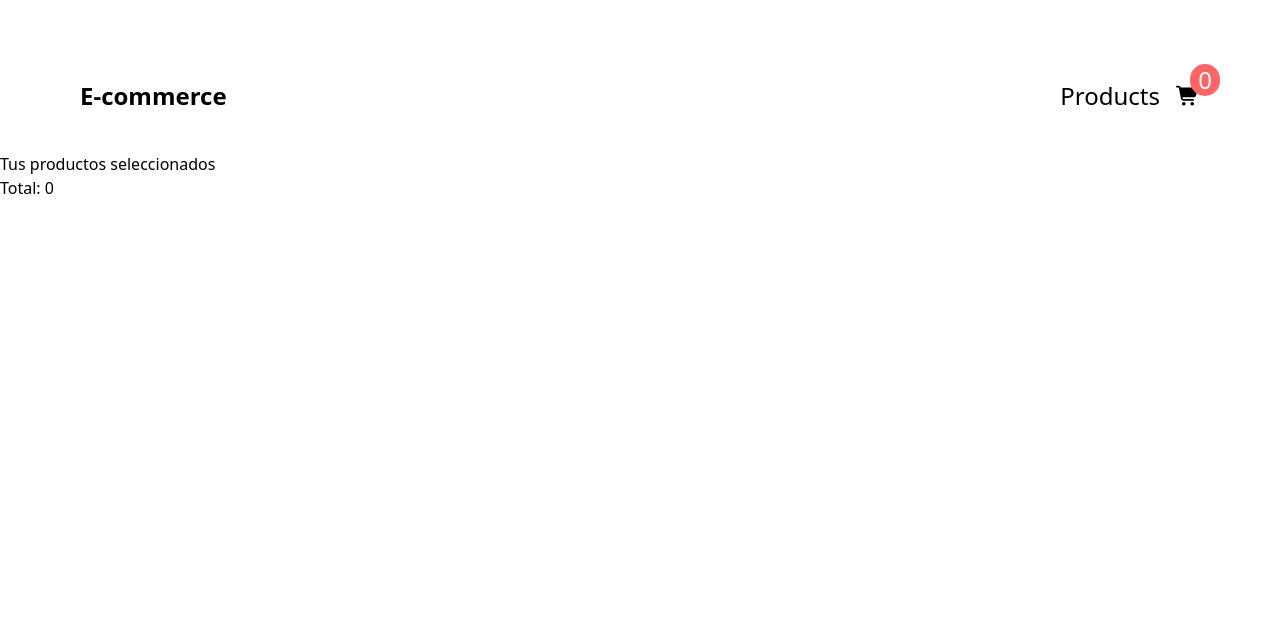
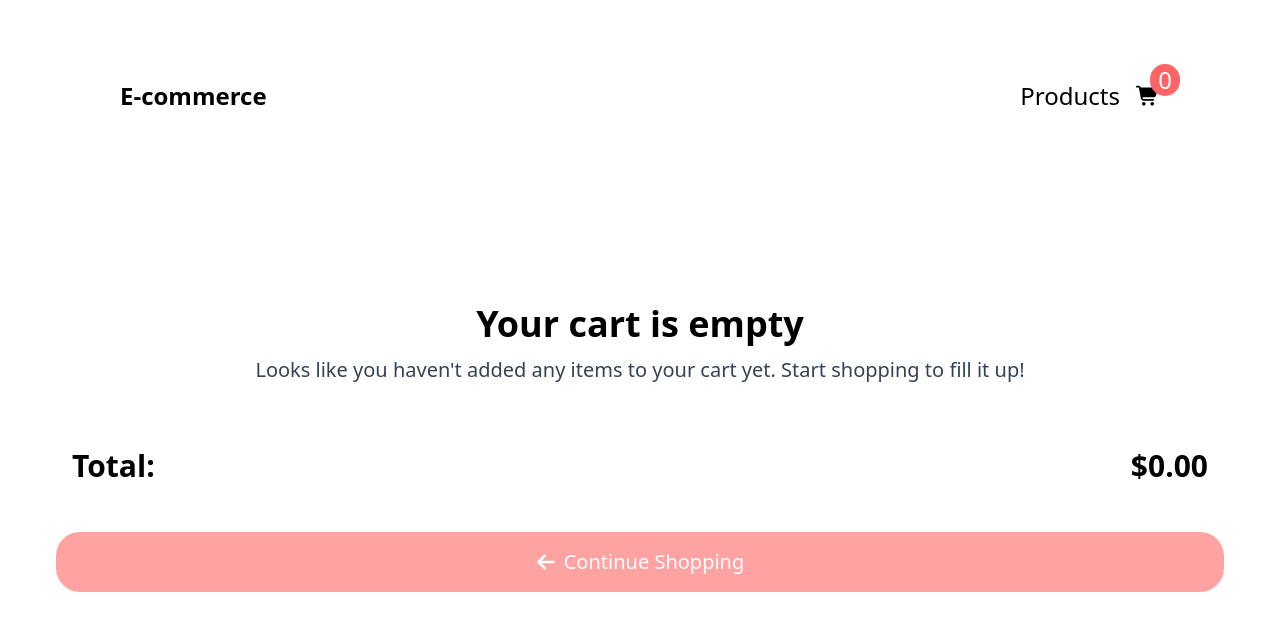
Before and after one commit to TonyDev21/my-app-intro, a React (Vite) app: page /cart in a window 1280 px wide. Shown: the top 630 px of the page. Built offline with nearby package versions, Linux system fonts and the light colour scheme.

Commit message:
style componente cartpage and productdetail

```diff
--- a/src/components/moleculs/Navbar.tsx
+++ b/src/components/moleculs/Navbar.tsx
@@ -14,7 +14,7 @@ const Navbar = () => {
           <Link to="/" className="font-bold">E-commerce</Link>
         </div>
         <ul className="flex gap-4">
-            <li>Products</li>
+            <Link to="/">Products</Link>
             <Link to='/cart' className="flex items-center justify-center relative">
                 <CartItem/>
                 <span className="bg-red-400 text-white rounded-full px-2 absolute -top-4 -right-5">
--- a/src/components/moleculs/ShoppingCart.tsx
+++ b/src/components/moleculs/ShoppingCart.tsx
@@ -2,8 +2,10 @@ import { RiDeleteBinLine } from "react-icons/ri";
 import type { ProductCardProps } from "../../types/product";
 import ButtonChildren from "../atomic/ButtonChildren";
 
-interface ShoppingCartProps extends ProductCardProps{
-    onClick: (id:number) => void;
+interface ShoppingCartProps extends ProductCardProps {
+  onRemove: (id: number) => void;
+  onIncrement: (id: number) => void;
+  onDecrement: (id: number) => void;
 }
 const ShoppingCart = ({
   id,
@@ -11,29 +13,28 @@ const ShoppingCart = ({
   title,
   description,
   price,
-  onClick
+  quantity,
+  onRemove,
+  onIncrement,
+  onDecrement
 }: ShoppingCartProps) => {
   return (
-    <div className="flex" key={id}>
-      <div>
-        <img src={image} alt={title} className="max-w-[150px]" />
+    <div className="flex flex-row mb-6 h-auto md:h-46" key={id}>
+      <div className="basis-1/4 md:basis-2/8">
+        <img src={image} alt={title} className="h-full w-full object-contain" />
       </div>
-      <div className="flex flex-col justify-center bg-amber-200 space-y-2">
+      <div className="flex flex-col basis-1/4 md:basis-3/4 justify-center  space-y-2 p-2">
         <h4 className="font-bold">{title}</h4>
         <p>{description}</p>
-        <span className="font-bold">${price}</span>
+        <span className="font-bold text-2xl">${(price * (quantity || 1)).toFixed(2)}</span>
       </div>
-      <div className="flex justify-center items-center bg-sky-300 px-4">
-        <button className="w-10 bg-gray-400 text-3xl rounded-xl cursor-pointer">
-          -
-        </button>
-        <span className="w-10 text-center text-2xl">1</span>
-        <button className="w-10 bg-gray-400 text-3xl rounded-xl cursor-pointe">
-          +
-        </button>
+      <div className="flex basis-1/4 md:basis-1/8 justify-center items-center px-4">
+        <button onClick={() => onDecrement(id)} className="w-10 text-5xl rounded-xl cursor-pointer">-</button>
+        <span className="w-10 text-center text-2xl">{quantity || 1}</span>
+        <button   onClick={() => onIncrement(id)} className="w-10 text-3xl rounded-xl cursor-pointer">+</button>
       </div>
-      <div className="flex">
-        <ButtonChildren handleClick={() => onClick(id)}>
+      <div className="flex basis-1/4 md:basis-1/8 justify-center items-center">
+        <ButtonChildren handleClick={() => onRemove(id)}>
           <RiDeleteBinLine className="text-3xl text-gray-400" />
         </ButtonChildren>
       </div>
--- a/src/components/pages/CartPage.tsx
+++ b/src/components/pages/CartPage.tsx
@@ -2,24 +2,71 @@ import { useContext } from "react";
 import { CartContext } from "../../context/CartContext";
 import Navbar from "../moleculs/Navbar";
 import ShoppingCart from "../moleculs/ShoppingCart";
+import { Link } from "react-router-dom";
+import { FaArrowLeft } from "react-icons/fa6";
 
 const CartPage = () => {
+  const { cartItems, removeFromCart, incrementItem, decrementItem, clearCart } =
+    useContext(CartContext);
 
-  const { cartItems, removeFromCart } = useContext(CartContext);
+  const total = cartItems.reduce(
+    (total, item) => total + item.price * (item.quantity || 1),
+    0
+  );
 
-  const total = cartItems.reduce((total, item) => total + item.price, 0);
+  const isEmpty = total == 0;
 
   return (
-    <div>
-      <Navbar />
-      <h3>Tus productos seleccionados</h3>
-      {cartItems.map((item) => (
-        <ShoppingCart   key={item.id}
-                        {...item}
-                        onClick={()=>removeFromCart(item.id)}
-        />
-      ))}
-      <p>Total: {total}</p>
+    <div className="container mx-auto">
+      <div className="lg:m-10">
+        <Navbar />
+        {!isEmpty && (
+          <div className="flex justify-between px-4 mb-8">
+            <h3 className="text-4xl font-semibold">Shopping Cart</h3>
+            <button onClick={clearCart} className="text-lg text-gray-500">
+              Clear All
+            </button>
+          </div>
+        )}
+        {isEmpty && (
+          <div className="flex flex-col justify-center items-center p-8 space-y-3 mt-40">
+            <h3 className="text-4xl font-bold">Your cart is empty</h3>
+            <p className="text-center text-xl text-gray-700">
+              Looks like you haven't added any items to your cart yet. Start
+              shopping to fill it up!
+            </p>
+          </div>
+        )}
+        {cartItems.map((item) => (
+          <ShoppingCart
+            key={item.id}
+            {...item}
+            onRemove={() => removeFromCart(item.id)}
+            onIncrement={() => incrementItem?.(item.id)}
+            onDecrement={() => decrementItem?.(item.id)}
+          />
+        ))}
+        <div className="flex justify-between m-8 text-3xl font-bold">
+          <p className="inline-block">Total: </p>
+          <p className="inline-block">${total.toFixed(2)}</p>
+        </div>
+        <div className="flex flex-col md:flex-row gap-2 p-4">
+          <Link
+            to="/"
+            className={`flex-1 py-4 rounded-3xl text-xl cursor-pointer flex justify-center items-center bg-red-300 ${
+              isEmpty && "bg-black text-white"
+            }`}
+          >
+            <FaArrowLeft className="mr-2" />
+            Continue Shopping
+          </Link>
+          {!isEmpty && (
+            <button className="bg-black text-white flex-1 py-4 rounded-3xl text-xl cursor-pointer hover:bg-gray-800 transition duration-200">
+              Checkout
+            </button>
+          )}
+        </div>
+      </div>
     </div>
   );
 };
--- a/src/components/pages/ProductDetail.tsx
+++ b/src/components/pages/ProductDetail.tsx
@@ -25,8 +25,18 @@ const ProductDetail = () => {
     if (isDisabled) return;
 
     if (data) {
-      context.setCount(context.count + 1);
-      context.setCartItems([...context.cartItems, data]);
+      // 1. Busca si el producto ya existe en el carrito
+      const existingItem = context.cartItems.find(item => item.id === data.id);
+
+      if (existingItem) {
+        // 2. Si ya existe, incrementa la cantidad
+        context.incrementItem?.(data.id);
+      } else {
+        // 3. Si no existe, lo añade con cantidad 1
+        const productToAdd = { ...data, quantity: 1 };
+        context.setCartItems([...context.cartItems, productToAdd]);
+        context.setCount(context.count + 1);
+      }
       setIsDisabled(true);
     }
   }
--- a/src/context/CartContext.tsx
+++ b/src/context/CartContext.tsx
@@ -7,29 +7,79 @@ interface CartContextProps {
   cartItems: ProductCardProps[];
   setCartItems: React.Dispatch<React.SetStateAction<ProductCardProps[]>>;
   removeFromCart: (id: number) => void; // <--- Nueva función
+  incrementItem?: (id: number) => void;
+  decrementItem?: (id: number) => void;
+  clearCart: () => void;
 }
 
 interface CartContextProviderProps {
   children: ReactNode;
 }
 
-export const CartContext = createContext<CartContextProps>(
-  {} as CartContextProps
-);
+export const CartContext = createContext<CartContextProps>({
+  count: 0,
+  setCount: () => {},
+  cartItems: [],
+  setCartItems: () => {},
+  removeFromCart: () => {},
+  incrementItem: () => {},
+  decrementItem: () => {},
+  clearCart: () => {}
+});
 
 export const CartContextProvider = ({ children }: CartContextProviderProps) => {
   const [count, setCount] = useState<number>(0);
   const [cartItems, setCartItems] = useState<ProductCardProps[]>([]);
 
+  // Lógica para eliminar un producto del carrito
+  const removeFromCart = (id: number) => {
+    setCartItems((prevItems) => {
+      const itemToRemove = prevItems.find((item) => item.id === id);
+      if (itemToRemove) {
+        setCount((prevCount) =>
+          Math.max(0, prevCount - (itemToRemove.quantity || 1))
+        );
+      }
+      return prevItems.filter((item) => item.id !== id);
+    });
+  };
 
-  const removeFromCart = (id: number) => {
-    setCartItems((prevItems) => prevItems.filter((item) => item.id !== id));
-    setCount((prevCount) => Math.max(prevCount - 1, 0));
+  // Lógica para aumentar la cantidad de un ítem
+  const incrementItem = (id: number) => {
+    setCartItems((prevItems) =>
+      prevItems.map((item) =>
+        item.id === id ? { ...item, quantity: (item.quantity || 1) + 1 } : item
+      )
+    );
+    setCount((prevCount) => prevCount + 1);
+  };
+
+  // Lógica para disminuir la cantidad de un ítem
+  const decrementItem = (id: number) => {
+    setCartItems((prevItems) => {
+      const updatedItems = prevItems.map((item) =>
+        item.id === id
+          ? { ...item, quantity: Math.max(0, (item.quantity || 1) - 1) }
+          : item
+      );
+      // Filtra el array para eliminar items con cantidad 0
+      const filteredItems = updatedItems.filter(
+        (item) => (item.quantity || 0) > 0
+      );
+      return filteredItems;
+    });
+    setCount((prevCount) => Math.max(0, prevCount - 1));
+  };
+
+  //
+  const clearCart = () => {
+    setCartItems([]);
+    setCount(0);
   };
 
   return (
     <CartContext.Provider
-      value={{ count, setCount, cartItems, setCartItems, removeFromCart }}
+      value={{ count, setCount, cartItems, setCartItems, removeFromCart, incrementItem, decrementItem, clearCart}}
     >
       {children}
     </CartContext.Provider>
--- a/src/types/product.ts
+++ b/src/types/product.ts
@@ -5,4 +5,5 @@ export interface ProductCardProps {
     description: string;
     category?: string;
     id: number;
+    quantity?: number;
 }
```
